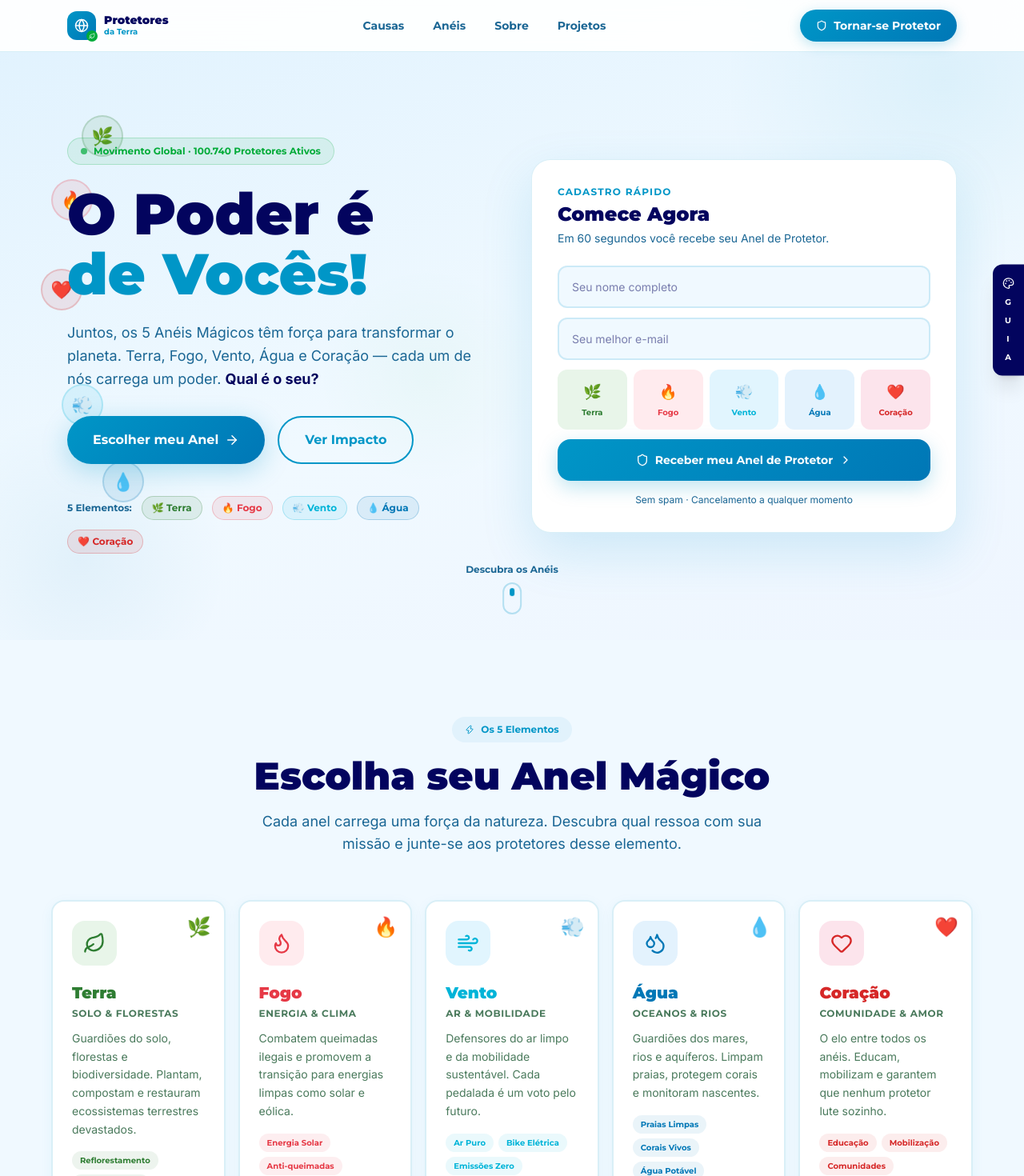
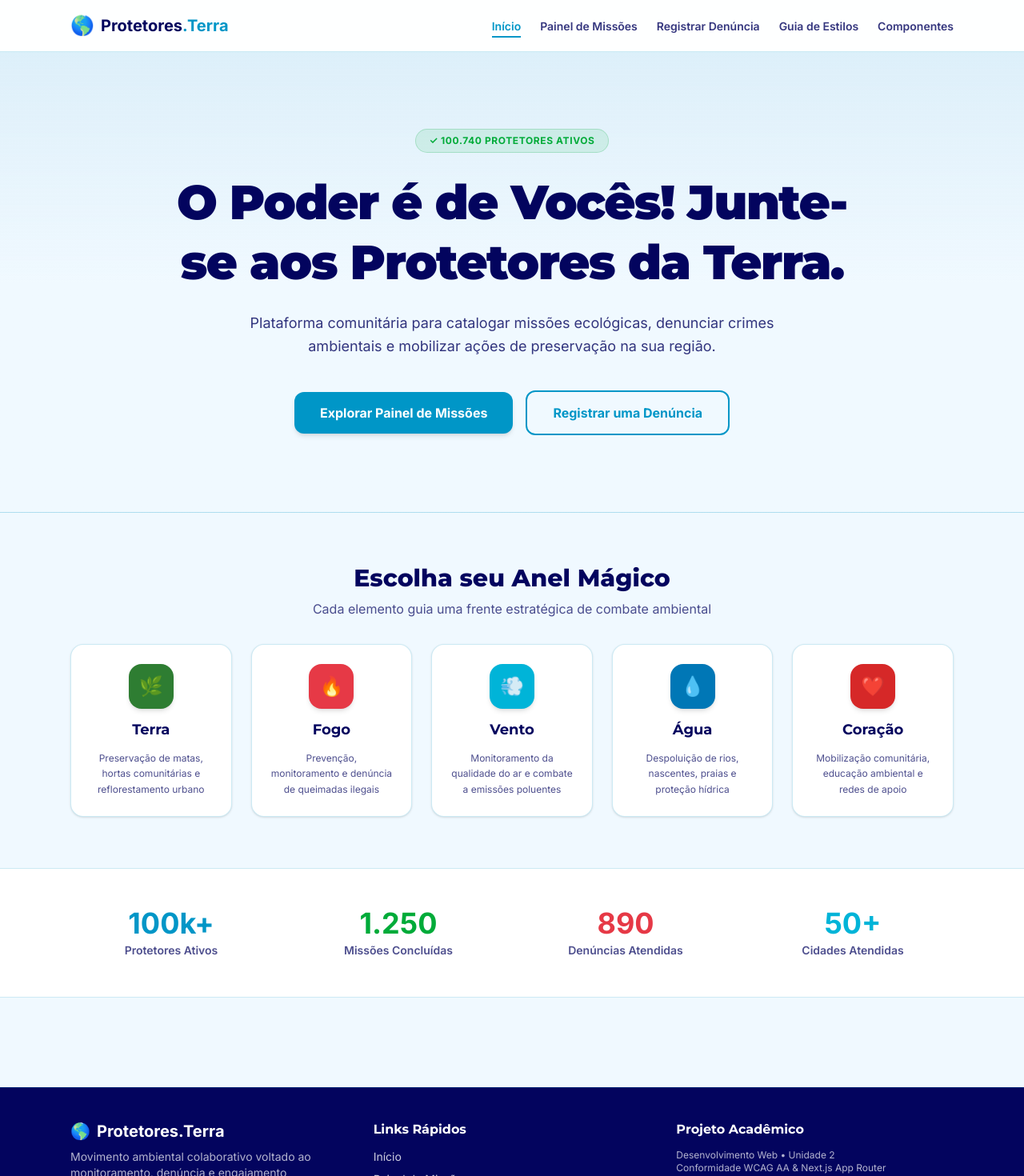
Before and after one commit to Patrick-Fim/Projeto-de-Desenvolvimento-Web, a Next.js app: page / in a window 1280 px wide. Shown: the top 1470 px of the page at 80% size. Built offline with nearby package versions, Linux system fonts and the light colour scheme.

Commit message:
implementa layout global, navbar, footer e tela 1 (home)

```diff
--- /dev/null
+++ b/src/app/layout.jsx
@@ -0,0 +1,22 @@
+import "../styles/globals.css";
+import Navbar from "../components/Navbar";
+import Footer from "../components/Footer";
+
+export const metadata = {
+  title: "Os Protetores da Terra - Movimento Ambiental",
+  description: "Plataforma para engajamento em causas ambientais e registro de denúncias.",
+};
+
+export default function RootLayout({ children }) {
+  return (
+    <html lang="pt-BR">
+      <body className="flex flex-col min-h-screen bg-background text-foreground antialiased">
+        <Navbar />
+        <div className="flex-1">
+          {children}
+        </div>
+        <Footer />
+      </body>
+    </html>
+  );
+}
--- a/src/app/layout.tsx
+++ /dev/null
@@ -1,18 +0,0 @@
-import "../styles/globals.css"; // ← Mantenha APENAS este import de estilo
-
-export const metadata = {
-  title: "Os Protetores da Terra",
-  description: "Plataforma de conscientização e afiliação ambiental",
-};
-
-export default function RootLayout({
-  children,
-}: {
-  children: React.ReactNode;
-}) {
-  return (
-    <html lang="pt-BR">
-      <body>{children}</body>
-    </html>
-  );
-}
--- /dev/null
+++ b/src/app/page.jsx
@@ -0,0 +1,92 @@
+import Link from 'next/link';
+
+const elementRings = [
+  { icon: '🌿', name: 'Terra', color: 'bg-ring-earth', desc: 'Preservação de matas, hortas comunitárias e reflorestamento urbano' },
+  { icon: '🔥', name: 'Fogo', color: 'bg-ring-fire', desc: 'Prevenção, monitoramento e denúncia de queimadas ilegais' },
+  { icon: '💨', name: 'Vento', color: 'bg-ring-wind', desc: 'Monitoramento da qualidade do ar e combate a emissões poluentes' },
+  { icon: '💧', name: 'Água', color: 'bg-ring-water', desc: 'Despoluição de rios, nascentes, praias e proteção hídrica' },
+  { icon: '❤️', name: 'Coração', color: 'bg-ring-heart', desc: 'Mobilização comunitária, educação ambiental e redes de apoio' },
+];
+
+export default function HomePage() {
+  return (
+    <main className="space-y-16 pb-12">
+      {/* Hero Banner */}
+      <section className="bg-gradient-to-b from-primary/10 via-background to-background py-16 md:py-24 border-b border-border">
+        <div className="max-w-6xl mx-auto px-6 text-center space-y-6">
+          <span className="inline-block text-xs font-bold uppercase tracking-wider text-accent bg-accent/10 border border-accent/20 px-4 py-1.5 rounded-full">
+            ✓ 100.740 Protetores Ativos
+          </span>
+
+          <h1 className="text-4xl sm:text-5xl md:text-6xl font-black text-foreground tracking-tight max-w-4xl mx-auto leading-tight">
+            O Poder é de Vocês! Junte-se aos Protetores da Terra.
+          </h1>
+
+          <p className="text-base md:text-lg text-foreground/80 max-w-2xl mx-auto leading-relaxed">
+            Plataforma comunitária para catalogar missões ecológicas, denunciar crimes ambientais e mobilizar ações de preservação na sua região.
+          </p>
+
+          <div className="flex flex-col sm:flex-row gap-4 justify-center items-center pt-4">
+            <Link
+              href="/missoes"
+              className="w-full sm:w-auto bg-primary hover:bg-primary-dark text-white font-bold text-base px-8 py-3.5 rounded-xl shadow-md transition-all active:scale-95"
+            >
+              Explorar Painel de Missões
+            </Link>
+            <Link
+              href="/denuncia"
+              className="w-full sm:w-auto border-2 border-primary text-primary hover:bg-primary/10 font-bold text-base px-8 py-3.5 rounded-xl transition-all active:scale-95"
+            >
+              Registrar uma Denúncia
+            </Link>
+          </div>
+        </div>
+      </section>
+
+      {/* Seção dos 5 Anéis Elementais */}
+      <section className="max-w-6xl mx-auto px-6 space-y-8">
+        <div className="text-center space-y-2">
+          <h2 className="text-3xl font-extrabold text-foreground">Escolha seu Anel Mágico</h2>
+          <p className="text-foreground/70">Cada elemento guia uma frente estratégica de combate ambiental</p>
+        </div>
+
+        <div className="grid grid-cols-1 sm:grid-cols-2 lg:grid-cols-5 gap-6">
+          {elementRings.map((ring) => (
+            <div
+              key={ring.name}
+              className="bg-card border border-border rounded-2xl p-6 shadow-sm hover:shadow-md transition-all space-y-3 flex flex-col items-center text-center group"
+            >
+              <div className={`w-14 h-14 ${ring.color} text-white rounded-2xl flex items-center justify-center text-2xl shadow-md group-hover:scale-110 transition-transform`}>
+                {ring.icon}
+              </div>
+              <h3 className="font-bold text-lg text-foreground">{ring.name}</h3>
+              <p className="text-xs text-foreground/70 leading-relaxed">{ring.desc}</p>
+            </div>
+          ))}
+        </div>
+      </section>
+
+      {/* Seção de Métricas de Impacto */}
+      <section className="bg-card border-y border-border py-12">
+        <div className="max-w-6xl mx-auto px-6 grid grid-cols-2 md:grid-cols-4 gap-8 text-center">
+          <div>
+            <p className="text-3xl sm:text-4xl font-black text-primary">100k+</p>
+            <p className="text-xs sm:text-sm font-semibold text-foreground/70 mt-1">Protetores Ativos</p>
+          </div>
+          <div>
+            <p className="text-3xl sm:text-4xl font-black text-accent">1.250</p>
+            <p className="text-xs sm:text-sm font-semibold text-foreground/70 mt-1">Missões Concluídas</p>
+          </div>
+          <div>
+            <p className="text-3xl sm:text-4xl font-black text-ring-fire">890</p>
+            <p className="text-xs sm:text-sm font-semibold text-foreground/70 mt-1">Denúncias Atendidas</p>
+          </div>
+          <div>
+            <p className="text-3xl sm:text-4xl font-black text-ring-wind">50+</p>
+            <p className="text-xs sm:text-sm font-semibold text-foreground/70 mt-1">Cidades Atendidas</p>
+          </div>
+        </div>
+      </section>
+    </main>
+  );
+}
--- a/src/app/page.tsx
+++ /dev/null
@@ -1,7 +0,0 @@
-'use client';
-
-import App from './App';
-
-export default function Home() {
-  return <App />;
-}
--- /dev/null
+++ b/src/components/Footer.jsx
@@ -0,0 +1,38 @@
+import Link from 'next/link';
+
+export default function Footer() {
+  return (
+    <footer className="bg-foreground text-white border-t border-primary/20 mt-16">
+      <div className="max-w-6xl mx-auto px-6 py-10 grid grid-cols-1 md:grid-cols-3 gap-8">
+        <div className="space-y-2">
+          <p className="font-black text-xl flex items-center gap-2">
+            <span>🌎</span> Protetores.Terra
+          </p>
+          <p className="text-white/70 text-sm">
+            Movimento ambiental colaborativo voltado ao monitoramento, denúncia e engajamento comunitário.
+          </p>
+        </div>
+
+        <div>
+          <h3 className="font-bold text-white mb-3">Links Rápidos</h3>
+          <ul className="space-y-2 text-sm text-white/80">
+            <li><Link href="/" className="hover:text-primary">Início</Link></li>
+            <li><Link href="/missoes" className="hover:text-primary">Painel de Missões</Link></li>
+            <li><Link href="/denuncia" className="hover:text-primary">Registrar Denúncia</Link></li>
+          </ul>
+        </div>
+
+        <div>
+          <h3 className="font-bold text-white mb-3">Projeto Acadêmico</h3>
+          <p className="text-xs text-white/70">
+            Desenvolvimento Web • Unidade 2<br />
+            Conformidade WCAG AA & Next.js App Router
+          </p>
+        </div>
+      </div>
+      <div className="border-t border-white/10 py-4 text-center text-xs text-white/50">
+        © 2026 Protetores da Terra. O Poder é de Vocês!
+      </div>
+    </footer>
+  );
+}
--- a/src/components/Navbar.jsx
+++ b/src/components/Navbar.jsx
@@ -1,26 +1,33 @@
 "use client";
 
+import { useState } from "react";
 import Link from "next/link";
 import { usePathname } from "next/navigation";
 
 const LINKS = [
   { href: "/", label: "Início" },
-  { href: "/alistamento", label: "Alistamento" },
-  { href: "/planeteers", label: "Planeteers" },
+  { href: "/missoes", label: "Painel de Missões" },
+  { href: "/denuncia", label: "Registrar Denúncia" },
+  { href: "/estilo", label: "Guia de Estilos" },
+  { href: "/componentes", label: "Componentes" },
 ];
 
 export function Navbar() {
   const pathname = usePathname();
+  const [isMenuOpen, setIsMenuOpen] = useState(false);
 
   return (
-    <header className="border-b border-zinc-200 bg-white">
-      <div className="mx-auto flex max-w-5xl items-center justify-between px-6 py-4">
-        <Link href="/" className="text-lg font-bold text-primary">
-          Planeteers
+    <header className="sticky top-0 z-40 bg-card/90 backdrop-blur-md border-b border-border">
+      <div className="mx-auto flex max-w-6xl items-center justify-between px-6 py-4">
+        {/* Logo */}
+        <Link href="/" className="flex items-center gap-2 font-black text-xl text-foreground">
+          <span className="text-2xl" aria-hidden="true">🌎</span>
+          <span>Protetores<span className="text-primary">.Terra</span></span>
         </Link>
 
-        <nav aria-label="Navegação principal">
-          <ul className="flex gap-6">
+        {/* Links Desktop */}
+        <nav aria-label="Navegação principal" className="hidden md:block">
+          <ul className="flex items-center gap-6">
             {LINKS.map((link) => {
               const ativo = pathname === link.href;
               return (
@@ -28,8 +35,8 @@ export function Navbar() {
                   <Link
                     href={link.href}
                     aria-current={ativo ? "page" : undefined}
-                    className={`text-sm font-medium transition hover:text-primary ${
-                      ativo ? "text-primary" : "text-zinc-600"
+                    className={`text-sm font-semibold transition hover:text-primary ${
+                      ativo ? "text-primary border-b-2 border-primary pb-1" : "text-foreground/80"
                     }`}
                   >
                     {link.label}
@@ -39,7 +46,34 @@ export function Navbar() {
             })}
           </ul>
         </nav>
+
+        {/* Botão Hambúrguer Mobile */}
+        <button
+          onClick={() => setIsMenuOpen(!isMenuOpen)}
+          aria-label={isMenuOpen ? "Fechar menu" : "Abrir menu"}
+          className="md:hidden text-2xl text-foreground p-1 rounded-lg hover:bg-primary/10"
+        >
+          {isMenuOpen ? "✕" : "☰"}
+        </button>
       </div>
+
+      {/* Menu Mobile */}
+      {isMenuOpen && (
+        <div className="md:hidden border-t border-border bg-card px-6 py-4 space-y-3">
+          {LINKS.map((link) => (
+            <Link
+              key={link.href}
+              href={link.href}
+              onClick={() => setIsMenuOpen(false)}
+              className="block text-sm font-semibold text-foreground hover:text-primary py-1"
+            >
+              {link.label}
+            </Link>
+          ))}
+        </div>
+      )}
     </header>
   );
 }
+
+export default Navbar;
--- a/tsconfig.json
+++ b/tsconfig.json
@@ -30,7 +30,7 @@
     "**/*.mts",
     "**/*.ts",
     "**/*.tsx"
-  ],
+, "src/app/layout.jsx", "src/app/page.jsx"  ],
   "exclude": [
     "node_modules"
   ]
```
